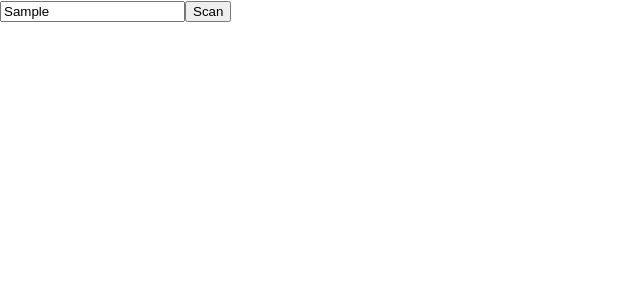
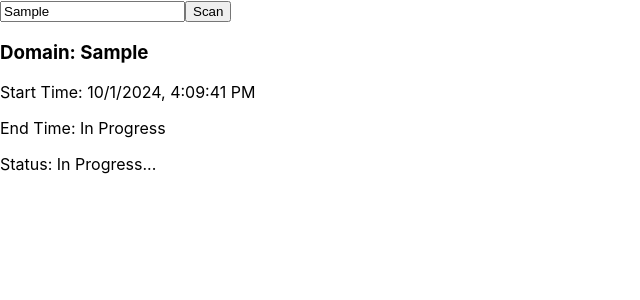
Before and after one commit to mrrustemka/open-source-intelligence-tools, a React (Create React App) app: page / in a window 1280 px wide. Both pictures are taken after typing "Sample" into the empty fields and a click on the button "Scan". Shown: the top 300 px of the page, without its empty margins (0-640 px from the left). Built offline with nearby package versions, Linux system fonts and the light colour scheme.

Commit message:
implement-card

```diff
--- a/src/App.tsx
+++ b/src/App.tsx
@@ -1,12 +1,37 @@
 import { useState } from "react";
 import "./App.css";
+import Card from "./Components/Card";
 
 function App() {
   const [domain, setDomain] = useState<string>("");
+  const [cards, setCards] = useState<
+    { domain: string; startTime: string; endTime: string; status: string }[]
+  >([]);
 
   function submit(event: { preventDefault: () => void }): any {
     event.preventDefault();
-    console.log(domain);
+
+    const startTime = new Date().toLocaleString(); // capture start time
+    const newCard = {
+      domain: domain,
+      startTime: startTime,
+      endTime: "",
+      status: "In Progress..."
+    };
+
+    setCards((prevCards) => [...prevCards, newCard]);
+
+    // Simulate a scan with a timeout, setting end time and status
+    setTimeout(() => {
+      const endTime = new Date().toLocaleString(); // capture end time
+      setCards((prevCards) =>
+        prevCards.map((card, index) =>
+          index === prevCards.length - 1
+            ? { ...card, endTime: endTime, status: "Completed" }
+            : card
+        )
+      );
+    }, 3000);
   }
 
   return (
@@ -20,6 +45,15 @@ function App() {
         />
         <button>Scan</button>
       </form>
+      {cards.map((card, index) => (
+        <Card
+          key={index}
+          domain={card.domain}
+          startTime={card.startTime}
+          endTime={card.endTime}
+          status={card.status}
+        />
+      ))}
     </div>
   );
 }
--- /dev/null
+++ b/src/Components/Card.tsx
@@ -0,0 +1,24 @@
+import React from "react";
+
+function Card({
+  domain,
+  startTime,
+  endTime,
+  status
+}: {
+  domain: string;
+  startTime: string;
+  endTime: string;
+  status: string;
+}) {
+  return (
+    <div className="card">
+      <h3>Domain: {domain}</h3>
+      <p>Start Time: {startTime}</p>
+      <p>End Time: {endTime ? endTime : "In Progress"}</p>
+      <p>Status: {status}</p>
+    </div>
+  );
+}
+
+export default Card;
```
